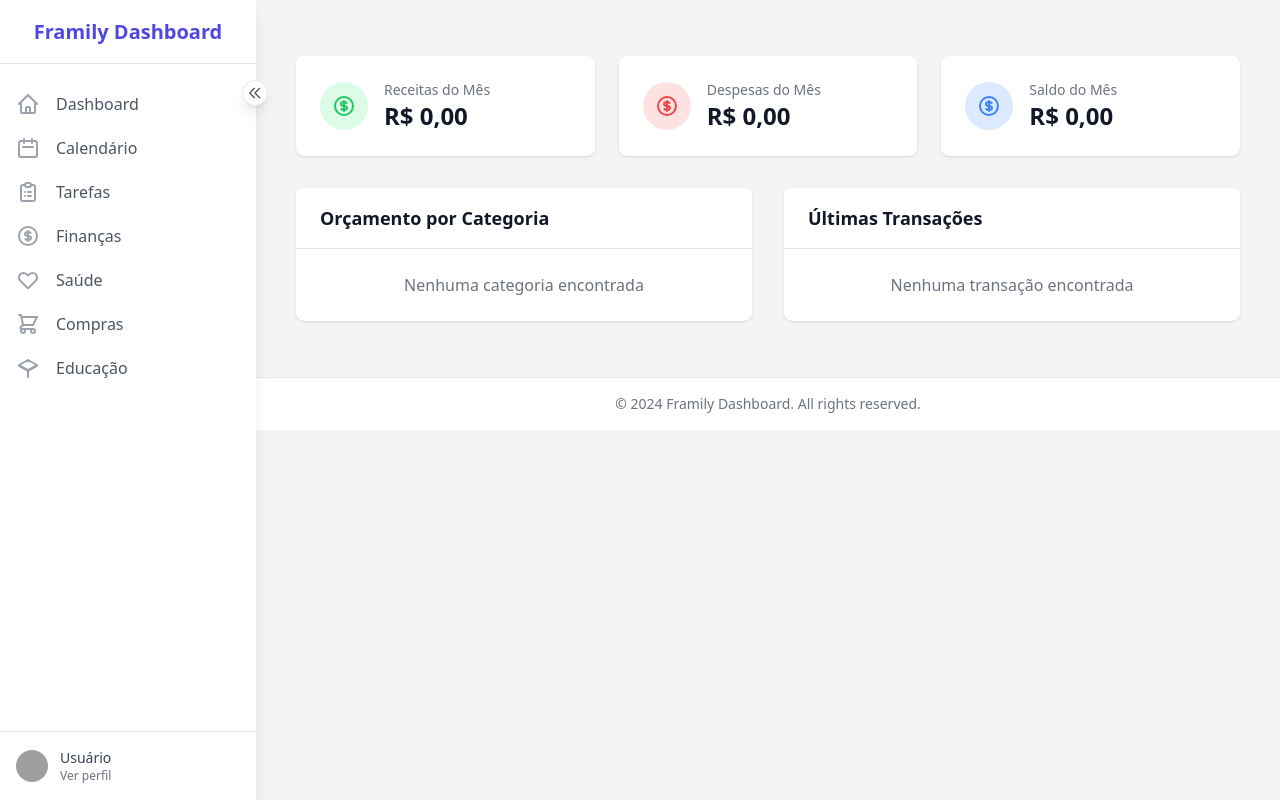
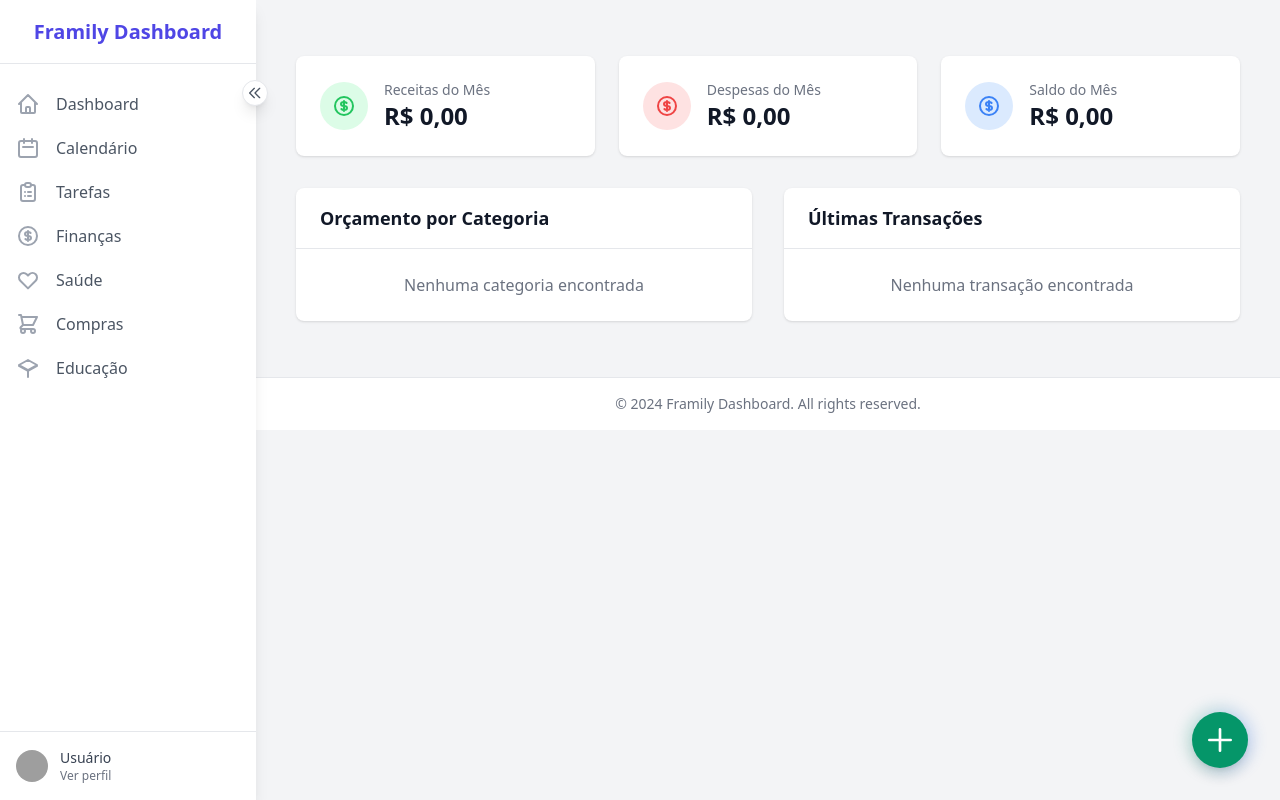
Before and after one commit to igorhaf/framily, a FastAPI app: page /finances in a window 1280 px wide. Run offline with FastAPI, Linux system fonts and the light colour scheme; data that the repository does not hold is empty; some libraries are stand-ins or nearby versions; grey boxes are pictures that could not be loaded.

Commit message:
correções de icone em saude e tarefas, inserção de icone de finanças

```diff
--- a/templates/finances.html
+++ b/templates/finances.html
@@ -89,6 +89,50 @@
                     </div>
                 </div>
             </div>
+        </div>
+    </div>
+</div>
+
+<!-- Menu Flutuante de Financeiro -->
+<div class="fixed bottom-8 right-8 z-50">
+    <div class="group relative">
+        <!-- Círculo de fundo com efeito de hover -->
+        <div class="absolute -inset-1 bg-gradient-to-r from-emerald-600 to-blue-600 rounded-full blur opacity-25 group-hover:opacity-100 transition duration-1000 group-hover:duration-200"></div>
+        <!-- Botão principal -->
+        <button class="relative flex items-center justify-center w-14 h-14 bg-emerald-600 hover:bg-emerald-700 rounded-full shadow-lg transition-all duration-300 transform group-hover:rotate-45 focus:outline-none focus:ring-2 focus:ring-offset-2 focus:ring-emerald-500">
+            <!-- Ícone de + (visível por padrão) -->
+            <svg class="w-8 h-8 text-white transition-opacity duration-300 group-hover:opacity-0" fill="none" stroke="currentColor" viewBox="0 0 24 24">
+                <path stroke-linecap="round" stroke-linejoin="round" stroke-width="2" d="M12 4v16m8-8H4"></path>
+            </svg>
+            <!-- Ícone de cifrão (visível no hover, compensando rotação) -->
+            <svg class="w-8 h-8 text-white absolute transition-opacity duration-300 opacity-0 group-hover:opacity-100 group-hover:-rotate-45" fill="none" stroke="currentColor" viewBox="0 0 24 24">
+                <path stroke-linecap="round" stroke-linejoin="round" stroke-width="2" d="M12 8c-1.657 0-3 .895-3 2s1.343 2 3 2 3 .895 3 2-1.343 2-3 2m0-8c1.11 0 2.08.402 2.599 1M12 8V7m0 1v8m0 0v1m0-1c-1.11 0-2.08-.402-2.599-1" />
+            </svg>
+        </button>
+        <!-- Menu Expandido -->
+        <div class="absolute bottom-20 right-0 opacity-0 group-hover:opacity-100 transition-all duration-300 transform scale-95 group-hover:scale-100">
+            <!-- Nova Receita -->
+            <a href="/finances/income/new" class="flex items-center mb-2 bg-white rounded-lg shadow-lg p-2 px-3 hover:bg-gray-50 transition-colors duration-200 whitespace-nowrap">
+                <div class="w-9 h-9 rounded-full bg-green-100 flex items-center justify-center">
+                    <svg class="w-6 h-6 text-green-600" fill="none" stroke="currentColor" viewBox="0 0 24 24">
+                        <path stroke-linecap="round" stroke-linejoin="round" stroke-width="2" d="M12 8v8m0 0l-3-3m3 3l3-3" />
+                    </svg>
+                </div>
+                <span class="ml-2 text-gray-700 text-sm">Nova Receita</span>
+            </a>
+            <!-- Nova Despesa -->
+            <a href="/finances/expense/new" class="flex items-center bg-white rounded-lg shadow-lg p-2 px-3 hover:bg-gray-50 transition-colors duration-200 whitespace-nowrap">
+                <div class="w-9 h-9 rounded-full bg-red-100 flex items-center justify-center">
+                    <svg class="w-6 h-6 text-red-600" fill="none" stroke="currentColor" viewBox="0 0 24 24">
+                        <path stroke-linecap="round" stroke-linejoin="round" stroke-width="2" d="M12 16V8m0 0l-3 3m3-3l3 3" />
+                    </svg>
+                </div>
+                <span class="ml-2 text-gray-700 text-sm">Nova Despesa</span>
+            </a>
+        </div>
+        <!-- Tooltip -->
+        <div class="absolute right-16 top-1/2 -translate-y-1/2 bg-gray-900 text-white px-3 py-1 rounded-lg text-sm opacity-0 group-hover:opacity-100 transition-opacity duration-200 whitespace-nowrap">
+            Adicionar movimentação financeira
         </div>
     </div>
 </div>
--- a/templates/health.html
+++ b/templates/health.html
@@ -135,13 +135,13 @@
         <!-- Círculo de fundo com efeito de hover -->
         <div class="absolute -inset-1 bg-gradient-to-r from-green-600 to-teal-600 rounded-full blur opacity-25 group-hover:opacity-100 transition duration-1000 group-hover:duration-200"></div>
         <!-- Botão principal -->
-        <button class="relative flex items-center justify-center w-14 h-14 bg-green-600 hover:bg-green-700 rounded-full shadow-lg transition-all duration-300 transform group-hover:scale-110 focus:outline-none focus:ring-2 focus:ring-offset-2 focus:ring-green-500">
+        <button class="relative flex items-center justify-center w-14 h-14 bg-green-600 hover:bg-green-700 rounded-full shadow-lg transition-all duration-300 transform group-hover:rotate-45 focus:outline-none focus:ring-2 focus:ring-offset-2 focus:ring-green-500">
             <!-- Ícone de + (visível por padrão) -->
             <svg class="w-8 h-8 text-white transition-opacity duration-300 group-hover:opacity-0" fill="none" stroke="currentColor" viewBox="0 0 24 24">
                 <path stroke-linecap="round" stroke-linejoin="round" stroke-width="2" d="M12 4v16m8-8H4"></path>
             </svg>
             <!-- Ícone de saúde (visível no hover) -->
-            <svg class="w-8 h-8 text-white absolute transition-opacity duration-300 opacity-0 group-hover:opacity-100" fill="none" stroke="currentColor" viewBox="0 0 24 24">
+            <svg class="w-8 h-8 text-white absolute transition-opacity duration-300 opacity-0 group-hover:opacity-100 group-hover:-rotate-45" fill="none" stroke="currentColor" viewBox="0 0 24 24">
                 <path stroke-linecap="round" stroke-linejoin="round" stroke-width="2" d="M4.318 6.318a4.5 4.5 0 000 6.364L12 20.364l7.682-7.682a4.5 4.5 0 00-6.364-6.364L12 7.636l-1.318-1.318a4.5 4.5 0 00-6.364 0z"></path>
             </svg>
         </button>
--- a/templates/tasks.html
+++ b/templates/tasks.html
@@ -120,7 +120,7 @@
                 <path stroke-linecap="round" stroke-linejoin="round" stroke-width="2" d="M12 4v16m8-8H4"></path>
             </svg>
             <!-- Ícone de edição (visível no hover) -->
-            <svg class="w-8 h-8 text-white absolute transition-opacity duration-300 opacity-0 group-hover:opacity-100" fill="none" stroke="currentColor" viewBox="0 0 24 24">
+            <svg class="w-8 h-8 text-white absolute transition-opacity duration-300 opacity-0 group-hover:opacity-100 group-hover:-rotate-45" fill="none" stroke="currentColor" viewBox="0 0 24 24">
                 <path stroke-linecap="round" stroke-linejoin="round" stroke-width="2" d="M11 5H6a2 2 0 00-2 2v11a2 2 0 002 2h11a2 2 0 002-2v-5m-1.414-9.414a2 2 0 112.828 2.828L11.828 15H9v-2.828l8.586-8.586z"></path>
             </svg>
         </button>
```
